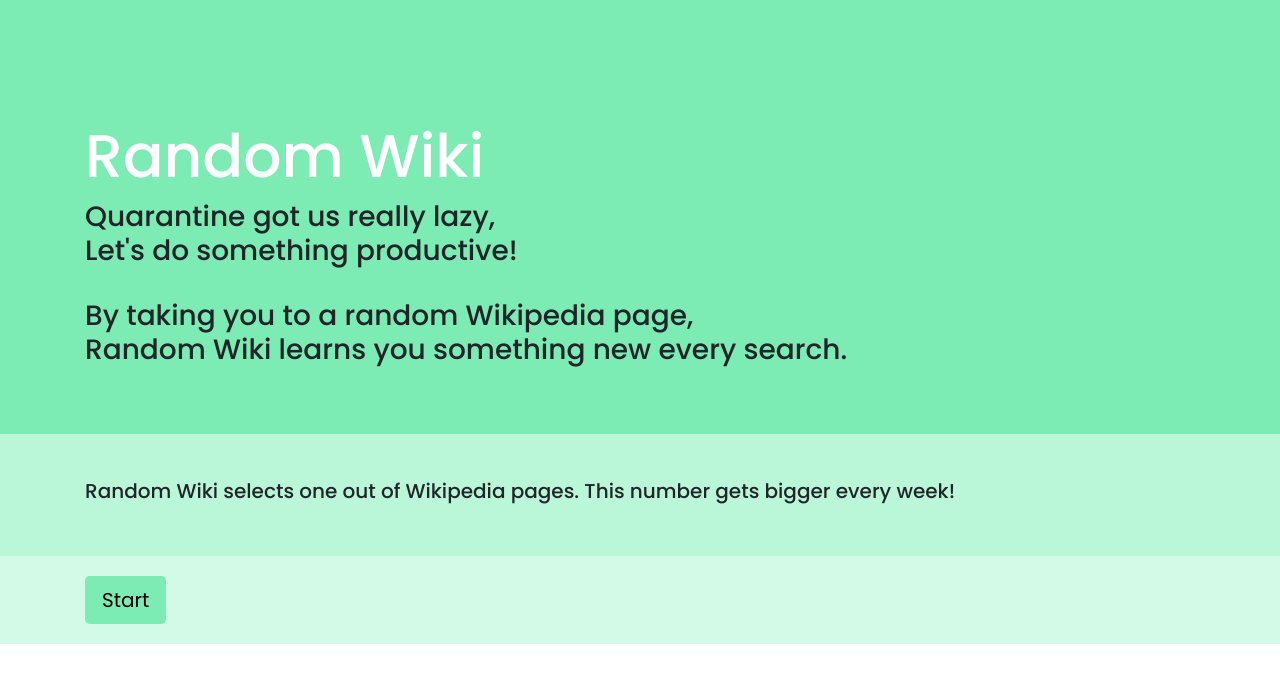
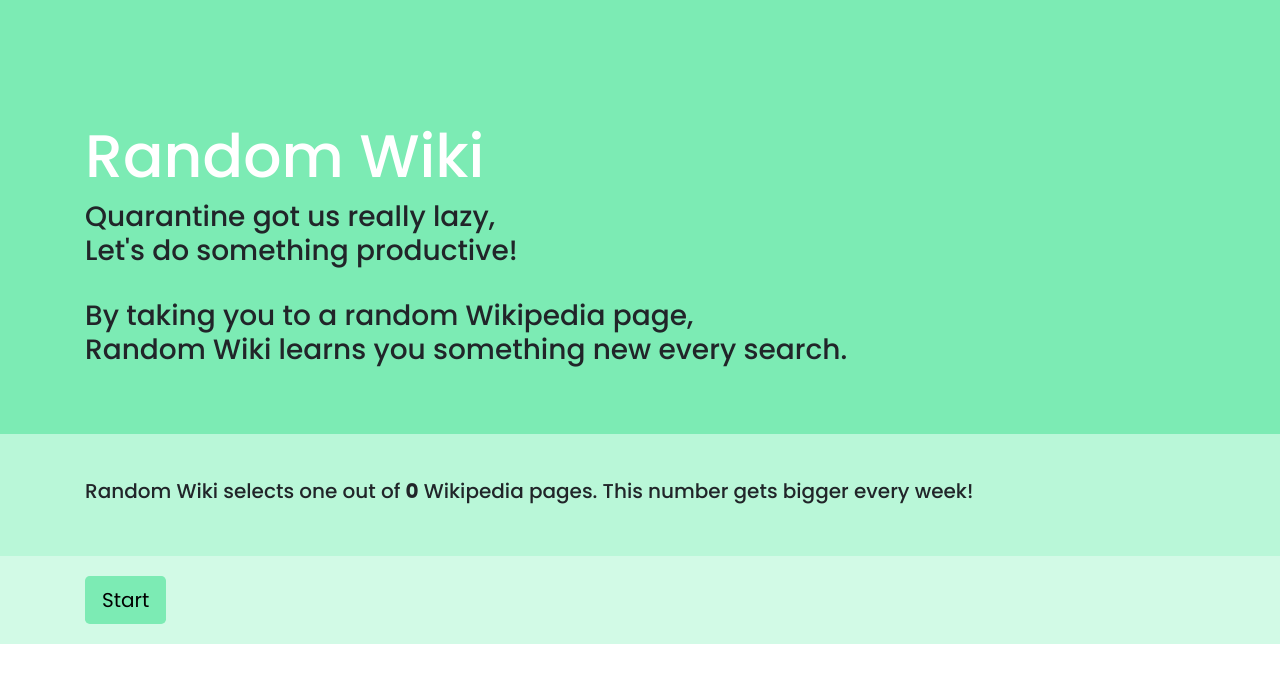
Before and after one commit to kursad333/randomwiki-angular, an Angular app: page / in a window 1280 px wide. Shown: the top 682 px of the page. Built offline with nearby package versions, Linux system fonts and the light colour scheme; no server answers.

Commit message:
finished header component

```diff
--- a/src/app/header/header.component.ts
+++ b/src/app/header/header.component.ts
@@ -12,9 +12,8 @@
 
   constructor(private httpClient: HttpService) { }
 
-  article_count: string;
+  article_count: string = '0'
   public getCount(): void{
-    var article_count;
     this.httpClient.fetchStatistics().subscribe(data => {
       this.article_count = data['query']['statistics']['articles'].toString()
     })
--- a/src/app/http.service.ts
+++ b/src/app/http.service.ts
@@ -12,13 +12,14 @@
 
   constructor(private httpClient: HttpClient) { }
 
+
   private statistics_endpoint = 'https://en.wikipedia.org/w/api.php?action=query&meta=siteinfo&siprop=statistics&format=json&origin=*';
-  private article_endpoint = 'https://en.wikipedia.org/w/api.php?format=json&action=query&generator=random&grnnamespace=0&prop=extracts|info&exintro&inprop=url&origin=*&formatversion=2&exintro'
-
   public fetchStatistics(){
     return this.httpClient.get(this.statistics_endpoint)
   }
 
+
+  private article_endpoint = 'https://en.wikipedia.org/w/api.php?format=json&action=query&generator=random&grnnamespace=0&prop=extracts|info&exintro&inprop=url&origin=*&formatversion=2&exintro'
   public fetchArticle(){
     return this.httpClient.get(this.article_endpoint)
   }
```
